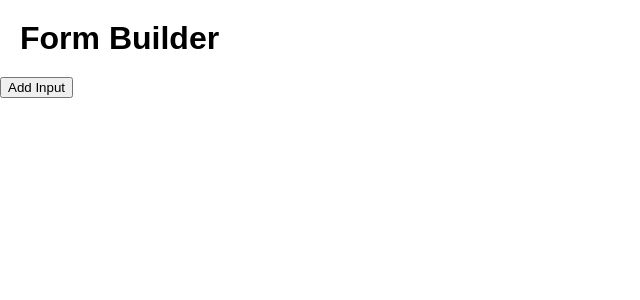
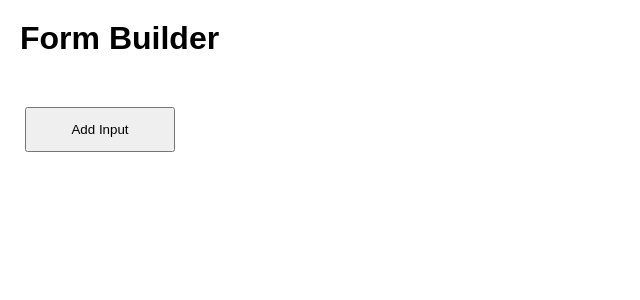
Before and after one commit to RobertBurnat/form-builder, a React (Create React App) app: page / in a window 1280 px wide. Shown: the top 300 px of the page, without its empty margins (0-640 px from the left). Built offline with nearby package versions, Linux system fonts and the light colour scheme.

Commit message:
add styles

```diff
--- a/src/components/InputsList/InputsList.js
+++ b/src/components/InputsList/InputsList.js
@@ -19,7 +19,6 @@ class InputsList extends Component  {
             {value: 'Number', name: 'Number'},
             {value: 'Yes / No', name: 'Yes / No'}
         ],
-        subInput:[]
     };
     const input = [...this.state.input, normalInput];
     this.setState({input});
@@ -29,6 +28,11 @@ class InputsList extends Component  {
      this.setState({input: remainder});
 }
     render() {
+        const styles = {
+            height: '45px',
+            width: '150px',
+            marginTop: '25px'
+        }
         const test = this.state.input.map(cur => {
             return <Input
             key={uuid.v4()}
@@ -45,9 +49,9 @@ class InputsList extends Component  {
             />
         })
         return (
-            <div>
+            <div className="inputList">
                 {test}
-                <button data-type="input" onClick={this.addInput}>Add Input</button>
+                <button style={styles} onClick={this.addInput}>Add Input</button>
             </div>
         );
     }
```
